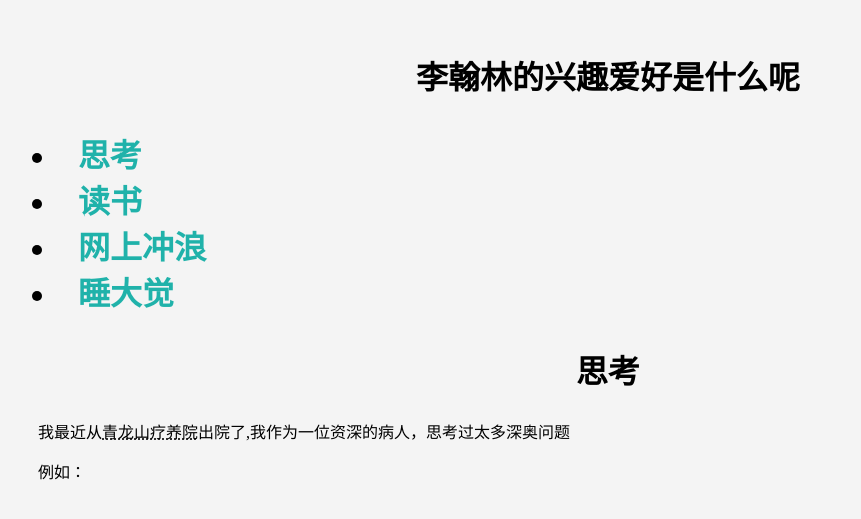
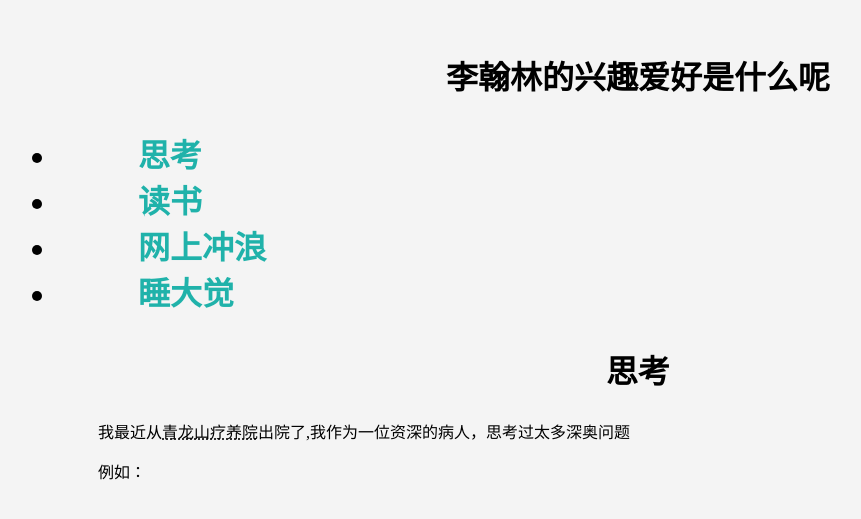
Before and after one commit to HOPE-Lin/cs50.2024, a plain HTML site: page homepage/xingqu.html in a window 1280 px wide. Shown: the part 149-668 px from the top of the page, without its empty margins (42-903 px from the left). Drawn offline with Linux system fonts and the light colour scheme.

Commit message:
Tue, Jul 30, 2024, 5:12 PM +08:00

```diff
--- a/homepage/styzhuye.css
+++ b/homepage/styzhuye.css
@@ -83,7 +83,7 @@ body {
     margin-top: 120px;
     padding: 60px;
     background-color: #f4f4f4;
-    text-indent: 20px;
+    text-indent: 80px;
 }
 .xingquc h1{
     text-align: center;
@@ -92,7 +92,8 @@ body {
     font-size: 2em;
     font-weight: bold;
 }
-.xingquc .title a:link {
+.xingquc .title a:link,
+  .xingquc .title a:visited{
     color: LightSeaGreen;
     background-color: transparent;
     text-decoration: none;
```
